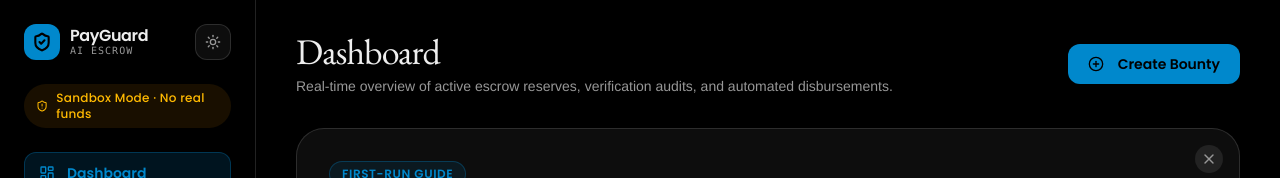
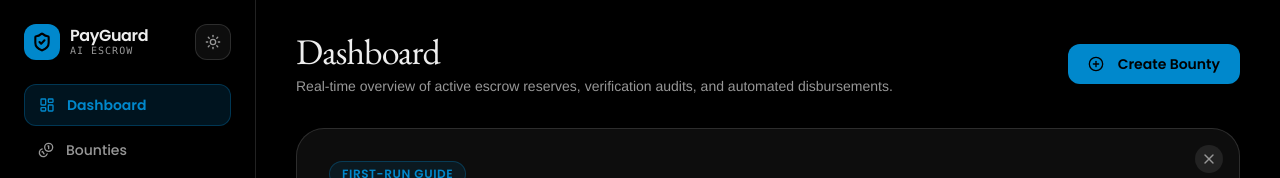
Before and after one commit to lengendzhub/Paygurad-AI, a Next.js app: page /dashboard in a window 1280 px wide. Shown: the top 178 px of the page. Built offline with nearby package versions, Linux system fonts and the light colour scheme; no server answers.

Commit message:
refactor(sidebar): remove sandbox mode badge pill

```diff
--- a/src/components/app/AppSidebar.tsx
+++ b/src/components/app/AppSidebar.tsx
@@ -13,7 +13,6 @@ import {
   Command,
   ExternalLink,
 } from "lucide-react";
-import { SandboxBadge } from "./SandboxBadge";
 import { ThemeToggle } from "@/components/ui/ThemeToggle";
 
 interface AppSidebarProps {
@@ -52,11 +51,6 @@ export function AppSidebar({ onOpenCommand }: AppSidebarProps) {
               </div>
             </Link>
             <ThemeToggle />
-          </div>
-
-          {/* Sandbox Indicator */}
-          <div>
-            <SandboxBadge />
           </div>
 
           {/* Navigation Links */}
--- a/src/components/app/SandboxBadge.tsx
+++ /dev/null
@@ -1,11 +0,0 @@
-import React from "react";
-import { ShieldAlert } from "lucide-react";
-
-export function SandboxBadge() {
-  return (
-    <div className="inline-flex items-center gap-2 px-3 py-1.5 rounded-full dark:bg-amber-500/10 bg-amber-500/15 dark:border-amber-500/25 border-amber-500/35 dark:text-amber-400 text-amber-700 text-xs font-ui font-medium tracking-wide">
-      <ShieldAlert className="w-3.5 h-3.5" />
-      <span>Sandbox Mode · No real funds</span>
-    </div>
-  );
-}
```
